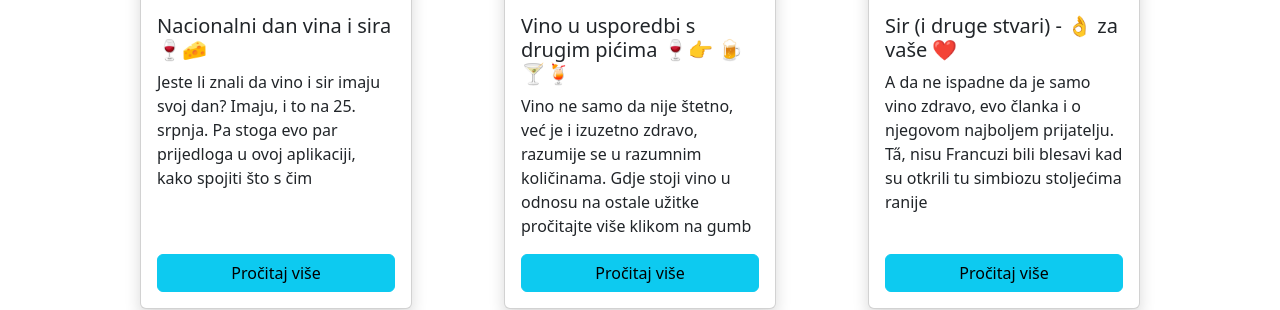
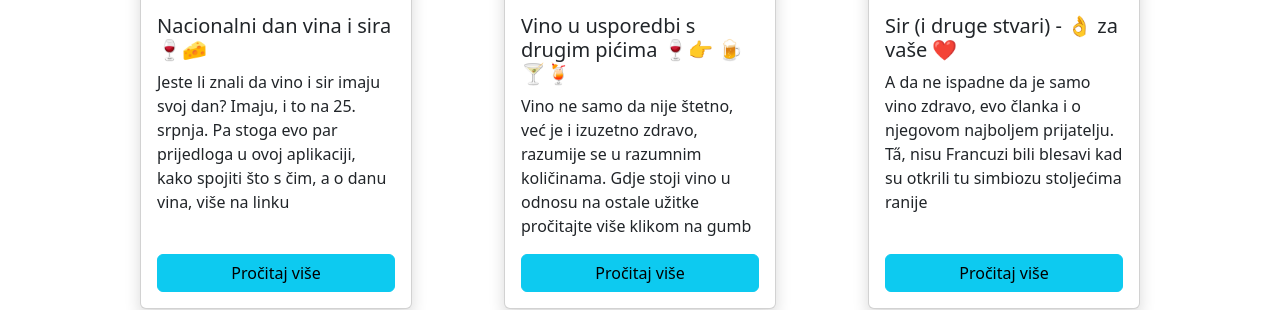
Before and after one commit to Tankred031/WineAndCheesePairingApp, a React (Vite) app: page / in a window 1280 px wide. Shown: the part 365-675 px from the top of the page. Built offline with nearby package versions, Linux system fonts and the light colour scheme.

Commit message:
Uljepšavanje tablice

```diff
--- a/index.html
+++ b/index.html
@@ -2,6 +2,7 @@
 <html lang="en">
   <head>
     <meta charset="UTF-8" />
+    <link rel="shortcut icon" href="favicon.ico" type="image/x-icon">
     <link rel="icon" href="/wine_cheese.png" />
     <meta name="viewport" content="width=device-width, initial-scale=1.0" />
     <title>Wine and Cheese Pairing App</title>
--- a/src/pages/Home.jsx
+++ b/src/pages/Home.jsx
@@ -28,7 +28,7 @@ export default function Home() {
                             img={vinoDan}
                             alt="vino"
                             title="Nacionalni dan vina i sira 🍷🧀"
-                            text="Jeste li znali da vino i sir imaju svoj dan? Imaju, i to na 25. srpnja. Pa stoga evo par prijedloga u ovoj aplikaciji, kako spojiti što s čim"
+                            text="Jeste li znali da vino i sir imaju svoj dan? Imaju, i to na 25. srpnja. Pa stoga evo par prijedloga u ovoj aplikaciji, kako spojiti što s čim, a o danu vina, više na linku"
                             link="https://www.foxnews.com/lifestyle/national-wine-cheese-day-best-wine-cheese-pairings"
                             button="Pročitaj više"
                         />
--- a/src/pages/sirevi/SireviPregled.jsx
+++ b/src/pages/sirevi/SireviPregled.jsx
@@ -36,7 +36,7 @@ export default function SireviPregled() {
         <>
 
             <div className="mt-4">
-                <Table>
+                <Table bordered striped hover>
                     <thead>
                         <tr>
                             <th>Naziv</th>
--- a/src/pages/vina/VinaPregled.jsx
+++ b/src/pages/vina/VinaPregled.jsx
@@ -40,7 +40,7 @@ export default function VinaPregled() {
             <Link to={RouteNames.VINA_NOVI} className="btn btn-success w-100 mb-3 mt-3">
                 Dodavanje novog vina
             </Link>
-            <Table>
+            <Table bordered striped hover>
                 <thead>
                     <tr>
                         <th>Naziv</th>
```
